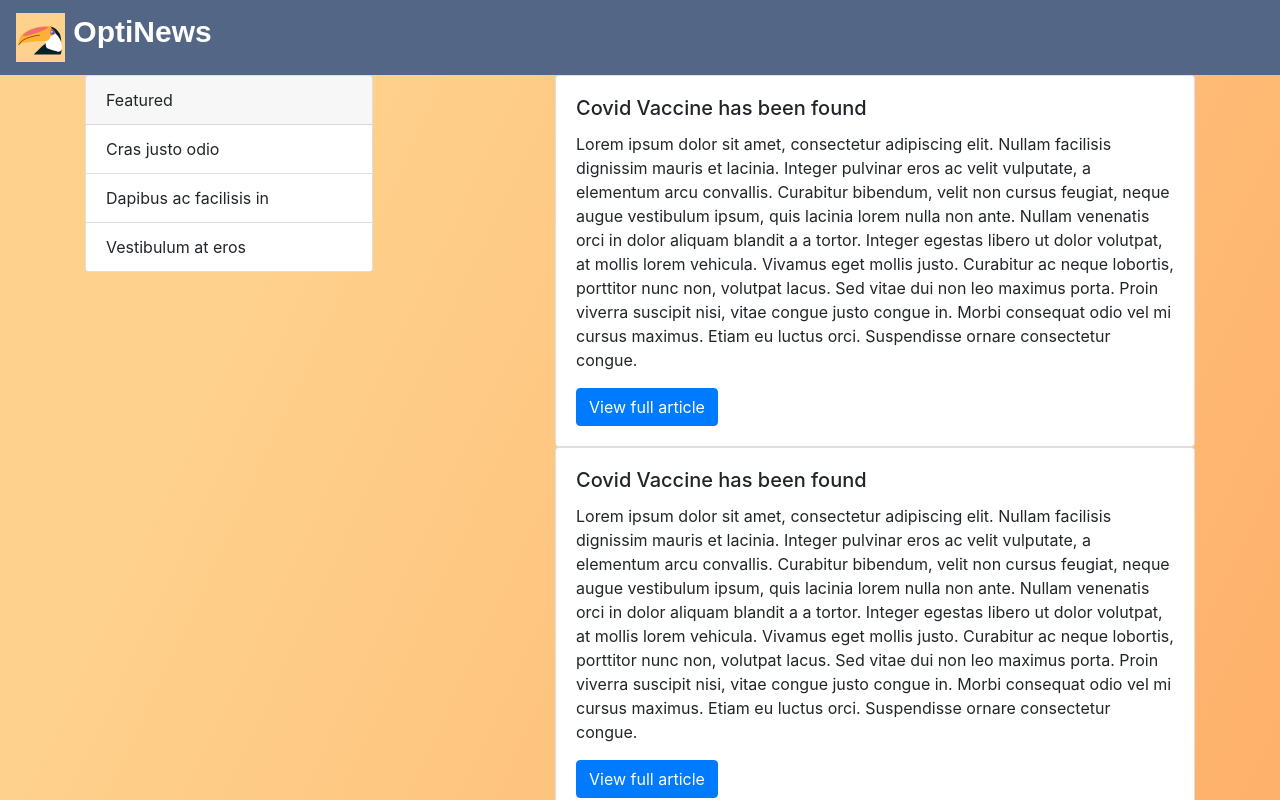
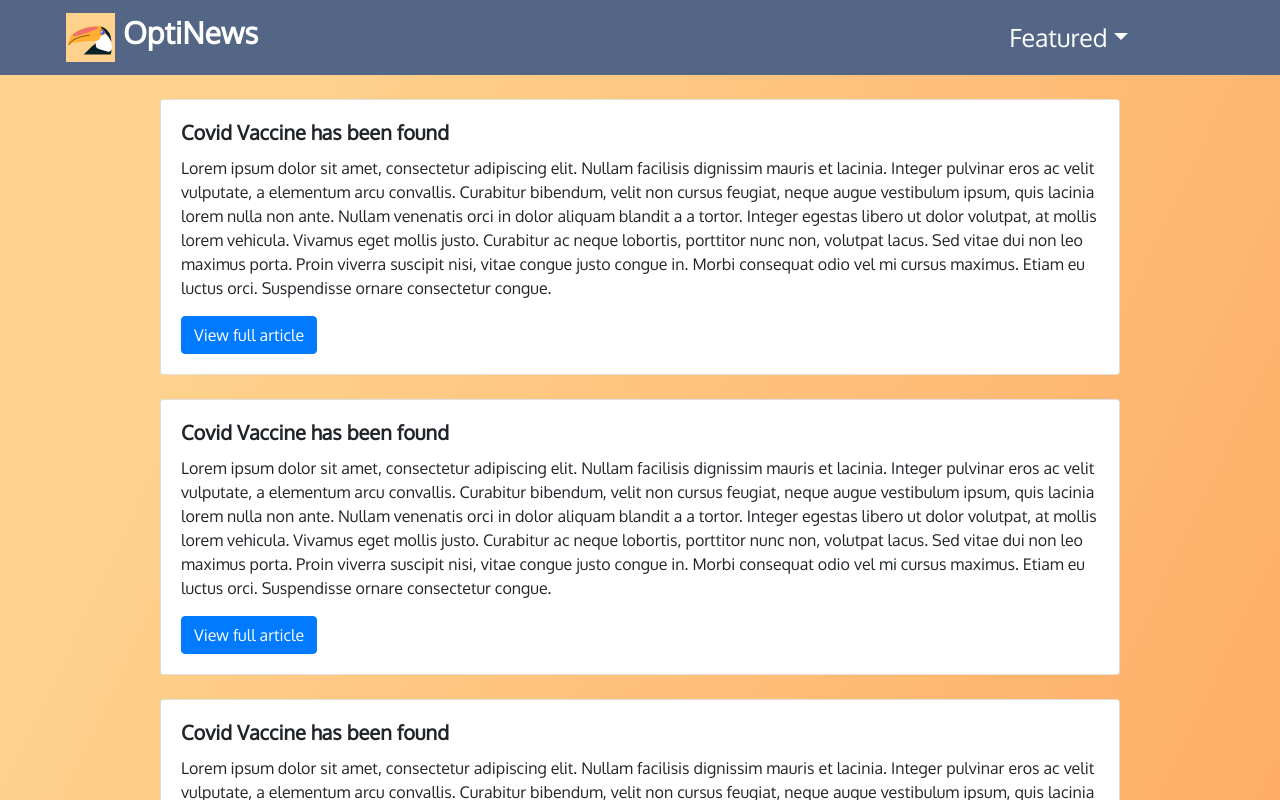
Before and after one commit to AzureQDragon/Optinews-Public, a React (Create React App) app in the folder optinews/: page / in a window 1280 px wide. Shown: the top 800 px of the page. Built offline with nearby package versions, Linux system fonts and the light colour scheme.

Commit message:
Update UI

```diff
--- a/optinews/public/index.html
+++ b/optinews/public/index.html
@@ -10,6 +10,11 @@
       content="Web site created using create-react-app"
     />
     <link rel="apple-touch-icon" href="%PUBLIC_URL%/logo192.png" />
+    <link
+      href="https://fonts.googleapis.com/css2?family=Oxygen&display=swap"
+      rel="stylesheet"
+    />
+
     <!--
       manifest.json provides metadata used when your web app is installed on a
       user's mobile device or desktop. See https://developers.google.com/web/fundamentals/web-app-manifest/
--- a/optinews/src/App.css
+++ b/optinews/src/App.css
@@ -20,6 +20,12 @@
   font-weight: bold !important;
   font-size: 30px !important;
   line-height: 38px !important;
+  margin-left: 50px;
 
   color: #fff !important;
 }
+
+#collasible-nav-dropdown {
+  color: white !important;
+  font-size: 25px !important;
+}
--- a/optinews/src/App.js
+++ b/optinews/src/App.js
@@ -5,7 +5,6 @@ import Row from 'react-bootstrap/Row';
 import Container from 'react-bootstrap/Container';
 import Col from 'react-bootstrap/Col';
 import NewsCard from './Components/NewsCard';
-import FilterCard from './Components/FilterCard';
 import './App.css';
 
 function App() {
@@ -14,15 +13,14 @@ function App() {
       <NavBar />
       <Container>
         <Row>
-          <Col>
-            <FilterCard />
-          </Col>
+          <Col></Col>
           <Col>
             <NewsCard />
             <NewsCard />
             <NewsCard />
             <NewsCard />
           </Col>
+          <Col></Col>
         </Row>
       </Container>
     </div>
--- a/optinews/src/Components/NavBar.jsx
+++ b/optinews/src/Components/NavBar.jsx
@@ -1,5 +1,8 @@
 import React from 'react';
 import Navbar from 'react-bootstrap/Navbar';
+import NavDropdown from 'react-bootstrap/NavDropdown';
+import Nav from 'react-bootstrap/Nav';
+
 import Logo from '../LogoToucan.svg';
 import '../App.css';
 function NavBar() {
@@ -11,10 +14,26 @@ function NavBar() {
             alt=''
             src={Logo}
             borderRadius='50%'
-            className='d-inline-block align-top'
-          />{' '}
+            className='d-inline-block align-top mr-2'
+          ></img>
           OptiNews
         </Navbar.Brand>
+        <Nav
+          className='ml-auto'
+          style={{ fontFamily: 'Oxygen', marginRight: '20rem' }}
+        >
+          <NavDropdown
+            title='Featured'
+            id='collasible-nav-dropdown'
+            style={{ fontFamily: 'Oxygen', marginRight: '-12rem' }}
+            className='ml-auto'
+          >
+            <NavDropdown.Item href='#action/3.1'>Sports</NavDropdown.Item>
+            <NavDropdown.Item href='#action/3.2'>Politics</NavDropdown.Item>
+            <NavDropdown.Item href='#action/3.3'>Pop Culture</NavDropdown.Item>
+            <NavDropdown.Item href='#action/3.4'>Misc.</NavDropdown.Item>
+          </NavDropdown>
+        </Nav>
       </Navbar>
     </div>
   );
--- a/optinews/src/Components/NewsCard.jsx
+++ b/optinews/src/Components/NewsCard.jsx
@@ -5,10 +5,12 @@ import Button from 'react-bootstrap/Button';
 function NewsCard() {
   return (
     <div>
-      <Card style={{ width: '40rem' }}>
+      <Card style={{ width: '60rem', fontFamily: 'Oxygen' }} className='mt-4'>
         <Card.Body>
-          <Card.Title>Covid Vaccine has been found</Card.Title>
-          <Card.Text>
+          <Card.Title style={{ fontFamily: 'Oxygen', fontWeight: 'bold' }}>
+            Covid Vaccine has been found
+          </Card.Title>
+          <Card.Text style={{ fontFamily: 'Oxygen' }}>
             Lorem ipsum dolor sit amet, consectetur adipiscing elit. Nullam
             facilisis dignissim mauris et lacinia. Integer pulvinar eros ac
             velit vulputate, a elementum arcu convallis. Curabitur bibendum,
```
